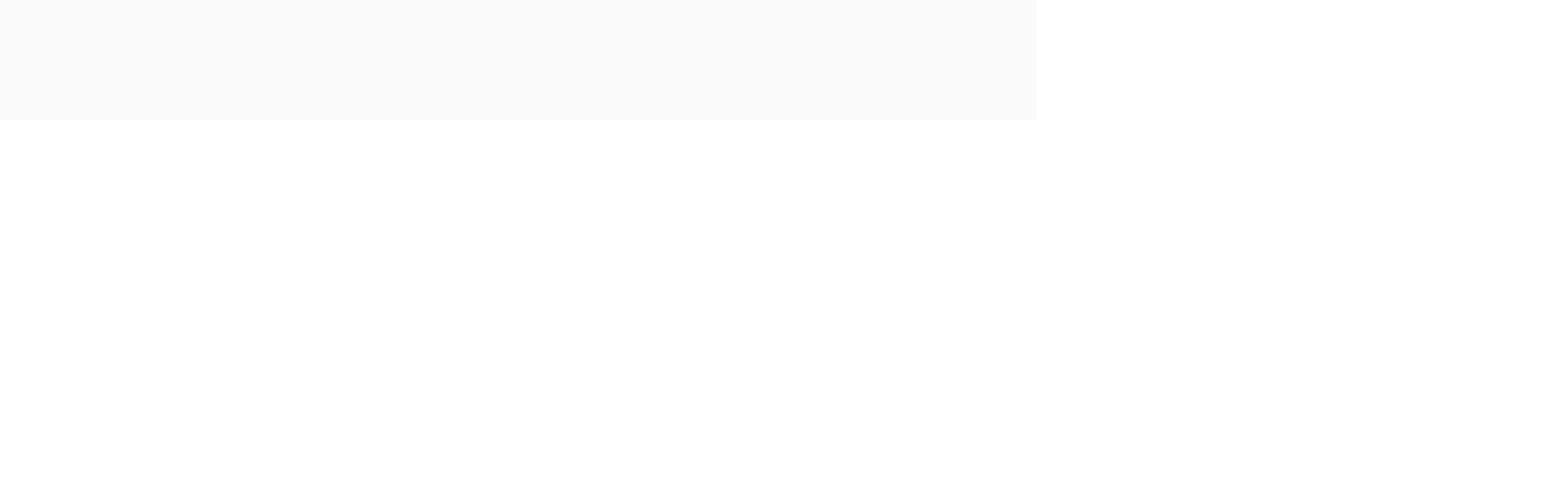
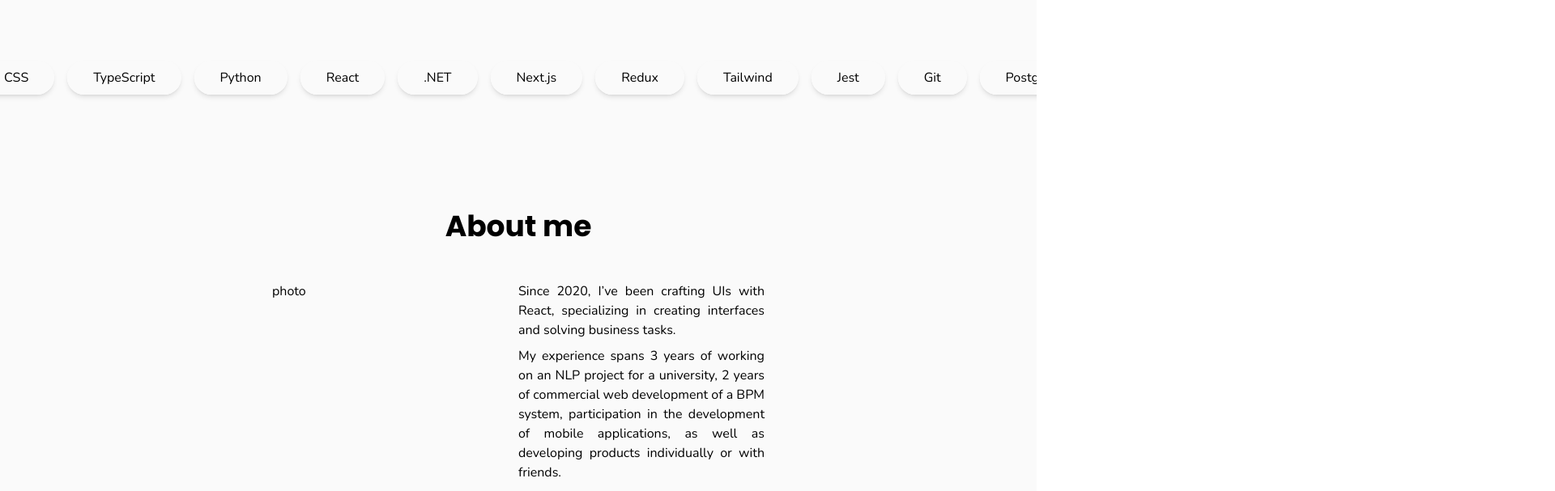
Before and after one commit to ISMAKOVA/portfolio, a Next.js app: page / in a window 1280 px wide. Shown: the part 692-1299 px from the top of the page at 81% size, 1920 px wide, since content can reach past the window. Before the commit the page ends 840 px from the top, so only its background shows below. Built offline with nearby package versions, Linux system fonts and the light colour scheme.

Commit message:
Added skills section

```diff
--- a/app/page.tsx
+++ b/app/page.tsx
@@ -1,41 +1,72 @@
 import Banner from "@/components/Banner";
 import Header from "@/components/Header";
 import Layout from "@/components/Layout";
-import { skills } from "@/data/config";
+import Skills from "@/components/Skills";
+
 export default function Home() {
   return (
     <Layout>
-      {/* banner part */}
       <Banner />
-      {/* skills */}
-      {/*         <div className="relative flex overflow-x-hidden">
-          <div className="py-12 animate-marquee whitespace-nowrap ">
-            {skills.map((skill) => (
-              <a
-                href={skill.link}
-                className="py-2.5 px-8 mx-2 rounded-large border border-white shadow-md backdrop-blur-sm bg-white/30 drop-shadow-lg"
-              >
-                {skill.caption}
-              </a>
-            ))}
+      <Skills />
+
+      <div className="mt-56 h-[35em] px-56">
+        <h1 className="text-4xl text-center font-poppins font-bold ">
+          About me
+        </h1>
+        <div className="grid grid-cols-2 mt-12">
+          <div className="w-[135em] h-[35em]">
+            {/* <svg
+              id="visual"
+              viewBox="0 0 900 600"
+              width="900"
+              height="600"
+              xmlns="http://www.w3.org/2000/svg"
+              xmlnsXlink="http://www.w3.org/1999/xlink"
+              version="1.1"
+            >
+              <g transform="translate(478.5976012578832 332.54455840427363)">
+                <path
+                  d="M101.2 -120.7C131.7 -70.7 157.4 -35.4 167 9.7C176.7 54.7 170.4 109.4 139.9 140.9C109.4 172.4 54.7 180.7 -4.2 184.9C-63.2 189.2 -126.3 189.3 -167.7 157.8C-209 126.3 -228.5 63.2 -228.4 0.1C-228.3 -62.9 -208.5 -125.9 -167.2 -175.9C-125.9 -225.9 -62.9 -262.9 -13.8 -249.1C35.4 -235.4 70.7 -170.7 101.2 -120.7"
+                  fill="#BB004B"
+                ></path>
+              </g>
+              <g transform="translate(445.3086955795221 254.40157952576917)">
+                <path
+                  d="M140.6 -138.1C172.2 -108.9 181.1 -54.4 185.5 4.4C189.8 63.2 189.7 126.3 158 174.2C126.3 222 63.2 254.5 -3.8 258.3C-70.7 262 -141.4 237.1 -166.4 189.3C-191.4 141.4 -170.7 70.7 -156.5 14.3C-142.2 -42.2 -134.4 -84.4 -109.4 -113.5C-84.4 -142.7 -42.2 -158.9 6.1 -165C54.4 -171.1 108.9 -167.2 140.6 -138.1"
+                  fill="#BB004B"
+                ></path>
+              </g>
+            </svg> */}
+            photo
           </div>
+          <div className="text-justify">
+            <p className="mb-2">
+              Since 2020, I’ve been crafting UIs with React, specializing in
+              creating interfaces and solving business tasks.{" "}
+            </p>
+            <p className="mb-2">
+              My experience spans 3 years of working on an NLP project for a
+              university, 2 years of commercial web development of a BPM system,
+              participation in the development of mobile applications, as well
+              as developing products individually or with friends.
+            </p>
+            <p className="mb-2">
+              There are so many things in the world that I want to try to
+              master, so in addition to programming, I am fond of photography,
+              video filming, design, and I also constantly do handicrafts.{" "}
+            </p>
+            <p className="">
+              If you’re interested in collaborating or have any project ideas,
+              you can{" "}
+              <a className="pointer underline hover:decoration-teal-400">
+                write
+              </a>{" "}
+              me.
+            </p>
+          </div>
+        </div>
+      </div>
 
-          <div className="absolute top-0 py-12 animate-marquee2 whitespace-nowrap ">
-            {skills.map((skill) => (
-              <a
-                href={skill.link}
-                className="py-2.5 px-8 mx-2 rounded-large border border-white shadow-md backdrop-blur-sm bg-white/30 drop-shadow-lg"
-              >
-                {skill.caption}
-              </a>
-            ))}
-          </div>
-
-        </div>
-
-        <div className=" w-60 h-60 text-neutral-200 text-9xl">
-            skills
-          </div> */}
       {/* about me */}
       {/* work */}
       {/* contact */}
--- a/components/Banner.tsx
+++ b/components/Banner.tsx
@@ -84,7 +84,7 @@ export default function Banner() {
       </motion.div>
     </div>
     <motion.div
-      initial={{ opacity: 0, x: 80, y: 80 }}
+      initial={{ opacity: 0, x: 90, y: 0 }}
       animate={{ opacity: 1, x: 0, y: 0 }}
       transition={{
         ease: "easeInOut",
--- a/components/Header.tsx
+++ b/components/Header.tsx
@@ -27,7 +27,7 @@ export default function Header() {
   };
 
   return (
-    <nav className="flex w-full justify-between align-middle mt-8 gap-8 px-28 ">
+    <nav className="flex w-full justify-between align-middle mt-8 gap-8 px-28">
       <Link href={"/"} className="grow font-bold group">
         ismakova{<span className="group-hover:text-teal-200 transition-colors delay-1 duration-200">.</span>}
       </Link>
--- a/components/Layout.tsx
+++ b/components/Layout.tsx
@@ -9,10 +9,13 @@ interface Props {
 export default function Layout({ children }: Props) {
   return (
     <div className="relative flex min-h-screen w-screen flex-col bg-neutral-50 dark:bg-black/30 font-nunito">
-        <Header />
-        <main className="mx-auto w-full max-w-screen-7xl flex-col items-center p-16 md:p-28 dark:text-white">
+      <div className="mx-auto w-full max-w-screen-2xl ">
+      <Header />
+        <main className="flex-col items-center p-16 md:p-28 dark:text-white static">
             {children}
         </main>
+      </div>
+
     </div>
   );
 }
--- /dev/null
+++ b/components/Skills.tsx
@@ -0,0 +1,33 @@
+"use client";
+import React, { ReactNode } from "react";
+import { skills } from "@/data/config";
+
+export default function Skills() {
+  return (
+    <div className="absolute w-screen left-0 z-20">
+        <div className="relative flex overflow-x-hidden">
+          <div className="py-12 animate-marquee whitespace-nowrap ">
+            {skills.map((skill) => (
+              <a
+              href={skill.link}
+              className="py-2.5 px-8 mx-2 bg-neutral-50 rounded-large shadow-md hover:shadow-inner dark:bg-neutral-800 dark:hover:text-teal-200 transition-all duration-200 delay-75"
+            >
+              {skill.caption}
+            </a>
+            ))}
+          </div>
+
+          <div className="absolute top-0 py-12 animate-marquee2 whitespace-nowrap ">
+            {skills.map((skill) => (
+              <a
+                href={skill.link}
+                className="py-2.5 px-8 mx-2 bg-neutral-50 rounded-large shadow-md hover:shadow-inner dark:bg-neutral-800 dark:hover:text-teal-200 transition-all duration-200 delay-75"
+              >
+                {skill.caption}
+              </a>
+            ))}
+          </div>
+        </div>
+      </div>
+  );
+}
--- a/data/config.ts
+++ b/data/config.ts
@@ -66,6 +66,16 @@ export const skills: ISkills[] = [
       icon: '',
       link: 'https://www.postgresql.org/'
     },
+    {
+      caption: 'Photoshop',
+      icon: '',
+      link: ''
+    },
+    {
+      caption: 'Figma',
+      icon: '',
+      link: ''
+    },
 
 ];
 
--- a/tailwind.config.js
+++ b/tailwind.config.js
@@ -21,8 +21,8 @@ module.exports = {
         'large': '90px'
       },
       animation: {
-        marquee: 'marquee 35s linear infinite',
-        marquee2: 'marquee2 35s linear infinite',
+        marquee: 'marquee 65s linear infinite',
+        marquee2: 'marquee2 65s linear infinite',
       },
       keyframes: {
         marquee: {
```
Also changed, not shown: public/blob_1.svg (added), public/blob_2.svg (added).
